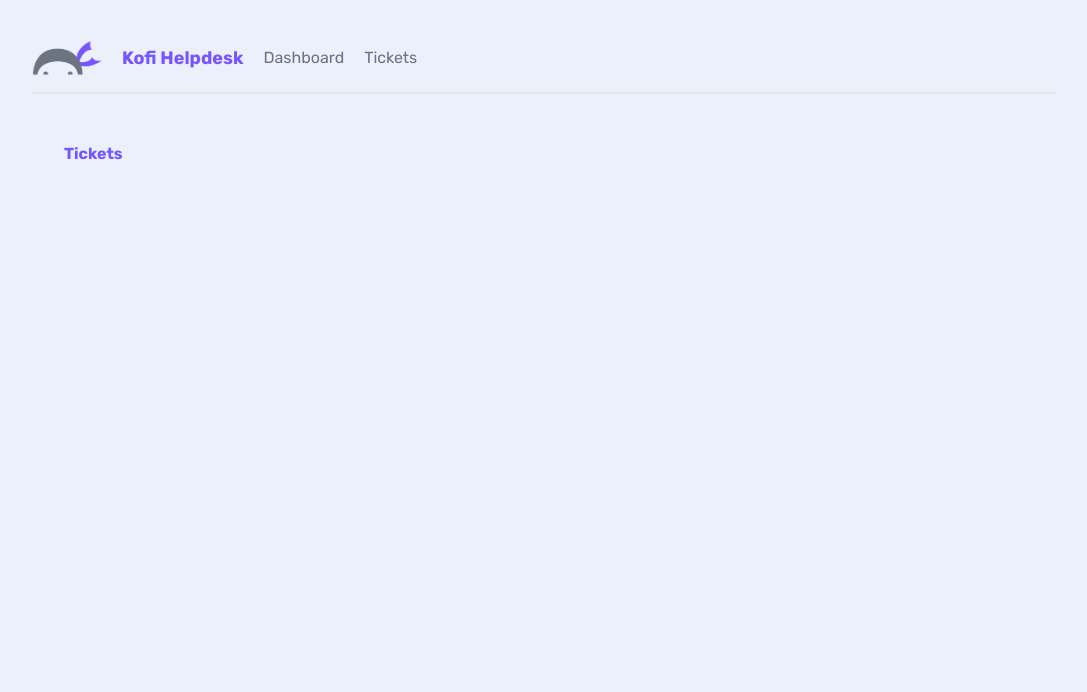
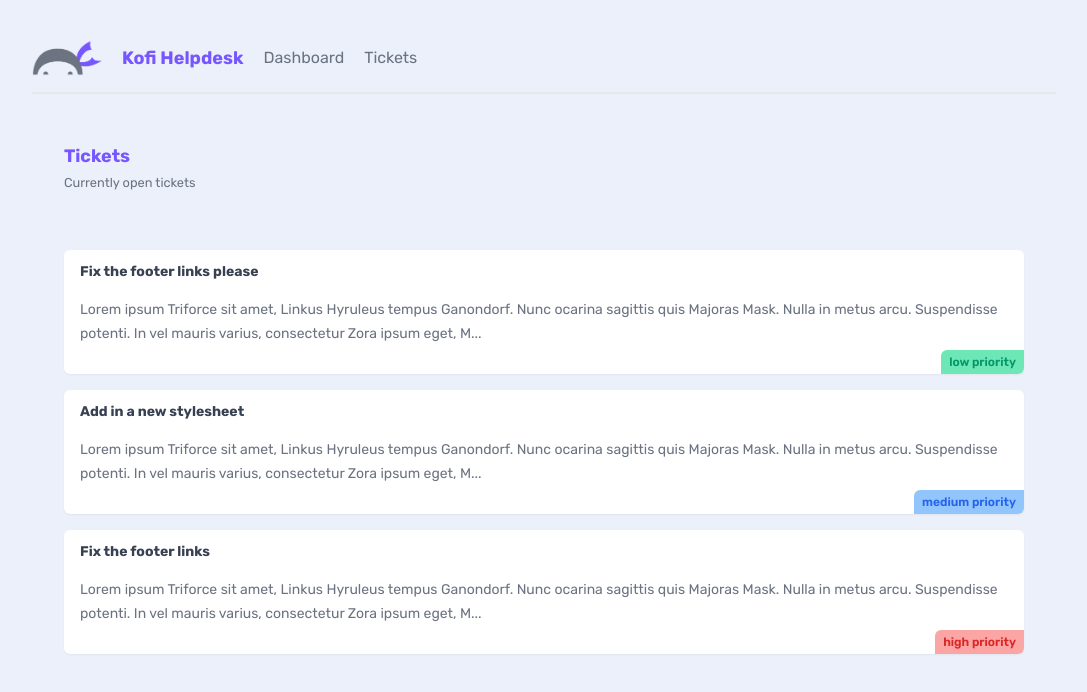
Before and after one commit to Kofi-adei/nextjs-course-helpdesk, a Next.js app: page /tickets in a window 1280 px wide. Shown: the top 692 px of the page, without its empty margins (96-1183 px from the left). Built offline with nearby package versions, Linux system fonts and the light colour scheme; data requests are answered from the project's data file.

Commit message:
Fetch tickets and prevents caching to keep ticket list live

```diff
--- /dev/null
+++ b/_data/db.json
@@ -0,0 +1,25 @@
+{
+  "tickets": [
+    {
+      "id": "1",
+      "title": "Fix the footer links please",
+      "body": "Lorem ipsum Triforce sit amet, Linkus Hyruleus tempus Ganondorf. Nunc ocarina sagittis quis Majoras Mask. Nulla in metus arcu. Suspendisse potenti. In vel mauris varius, consectetur Zora ipsum eget, Master Sword porttitor urna. Fusce elementum urna elit, eget eleifend velit consectetur eget. Integer vel lobortis ipsum, vitae auctor Ocarina of Time. Donec sed urna dapibus, interdum magna a, eleifend magna. Curabitur tincidunt enim a neque volutpat. Phasellus auctor magna vel nunc pretium, ut volutpat justo tristique. Pellentesque cursus convallis mauris, in tempus enim tincidunt vitae.",
+      "priority": "low",
+      "user_email": "mario@netninja.dev"
+    },
+    {
+      "id": "2",
+      "title": "Add in a new stylesheet",
+      "body": "Lorem ipsum Triforce sit amet, Linkus Hyruleus tempus Ganondorf. Nunc ocarina sagittis quis Majoras Mask. Nulla in metus arcu. Suspendisse potenti. In vel mauris varius, consectetur Zora ipsum eget, Master Sword porttitor urna. Fusce elementum urna elit, eget eleifend velit consectetur eget. Integer vel lobortis ipsum, vitae auctor Ocarina of Time. Donec sed urna dapibus, interdum magna a, eleifend magna. Curabitur tincidunt enim a neque volutpat. Phasellus auctor magna vel nunc pretium, ut volutpat justo tristique. Pellentesque cursus convallis mauris, in tempus enim tincidunt vitae.",
+      "priority": "medium",
+      "user_email": "mario@netninja.dev"
+    },
+    {
+      "id": "3",
+      "title": "Fix the footer links",
+      "body": "Lorem ipsum Triforce sit amet, Linkus Hyruleus tempus Ganondorf. Nunc ocarina sagittis quis Majoras Mask. Nulla in metus arcu. Suspendisse potenti. In vel mauris varius, consectetur Zora ipsum eget, Master Sword porttitor urna. Fusce elementum urna elit, eget eleifend velit consectetur eget. Integer vel lobortis ipsum, vitae auctor Ocarina of Time. Donec sed urna dapibus, interdum magna a, eleifend magna. Curabitur tincidunt enim a neque volutpat. Phasellus auctor magna vel nunc pretium, ut volutpat justo tristique. Pellentesque cursus convallis mauris, in tempus enim tincidunt vitae.",
+      "priority": "high",
+      "user_email": "peach@netninja.dev"
+    }
+  ]
+}
--- a/app/components/Navbar.jsx
+++ b/app/components/Navbar.jsx
@@ -13,7 +13,7 @@
                     src={Logo}
                     alt='helpdesk logo'
                     width={70}
-                    quality={100}
+                    quality={[100, 75]}
                     placeholder='blur'
                 />
                 <h1>Kofi Helpdesk</h1>
--- /dev/null
+++ b/app/tickets/TicketsList.jsx
@@ -0,0 +1,30 @@
+const getTickets = async () => {
+    const res = await fetch('http://localhost:4000/tickets', {
+        next: {
+            revalidate: 0
+        }
+    });
+    return res.json();
+}
+const TicketsList = async () => {
+
+    const tickets = await getTickets();
+    return (
+        <>
+            {tickets.map((ticket) => (
+                <div key={ticket.id} className='card my-5'>
+                    <h3>{ticket.title}</h3>
+                    <p>{ticket.body.slice(0, 200)}...</p>
+                    <div className={`pill ${ticket.priority}`}>
+                        {ticket.priority} priority
+                    </div>
+                </div>
+            ))}
+            {tickets.length === 0 && (
+                <p className='text-center'>There are no open tickets</p>
+            )}
+        </>
+    );
+};
+
+export default TicketsList;
--- a/app/tickets/page.jsx
+++ b/app/tickets/page.jsx
@@ -1,8 +1,16 @@
+import TicketsList from "@/app/tickets/TicketsList";
 
 const News = () => {
     return (
         <main>
-            <h2>Tickets</h2>
+            <nav>
+                <div>
+                    <h2>Tickets</h2>
+                    <p><small>Currently open tickets</small></p>
+                </div>
+            </nav>
+
+            <TicketsList />
         </main>
     );
 };
```
